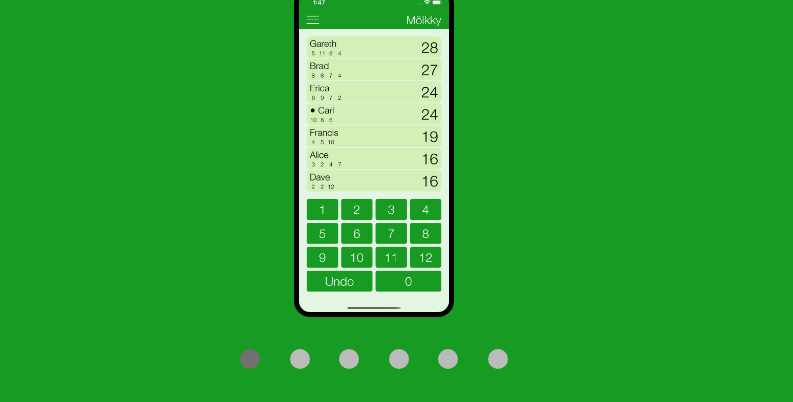
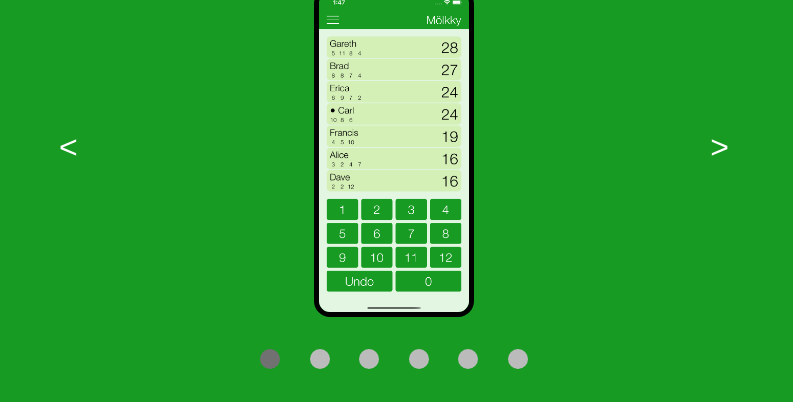
Before and after one commit to halll7/molkkyapp, a plain HTML site: page index.html in a window 1280 px wide. Shown: the part 84-486 px from the top of the page, without its empty margins (246-1039 px from the left). Drawn offline with Linux system fonts and the light colour scheme.

Commit message:
arrows to navigate images

```diff
--- a/index.html
+++ b/index.html
@@ -14,6 +14,7 @@
         <span id="molkkyLabel">Mölkky</span>
     </header>
     <section id="screenshots">
+        <button id="buttonLeft" class="arrowButton" onclick="incSlide(-1)">&lt;</button>
         <div class="screenshotContainer">
             <div class="screenshot fade">
                 <img class="image iphoneImage" src="img/screens/iphone-main.png" alt="">
@@ -34,14 +35,15 @@
                 <img class="image ipadImage" src="img/screens/ipad-rules.png" alt="">
             </div>
             <div class="dotContainer">
-                <span class="dot" onclick="currentSlide(1)"></span>
-                <span class="dot" onclick="currentSlide(2)"></span>
-                <span class="dot" onclick="currentSlide(3)"></span>
-                <span class="dot" onclick="currentSlide(4)"></span>
-                <span class="dot" onclick="currentSlide(5)"></span>
-                <span class="dot" onclick="currentSlide(6)"></span>
+                <span class="dot" onclick="setSlide(1)"></span>
+                <span class="dot" onclick="setSlide(2)"></span>
+                <span class="dot" onclick="setSlide(3)"></span>
+                <span class="dot" onclick="setSlide(4)"></span>
+                <span class="dot" onclick="setSlide(5)"></span>
+                <span class="dot" onclick="setSlide(6)"></span>
             </div>
         </div>
+        <button id="buttonRight" class="arrowButton" onclick="incSlide(1)">&gt;</button>
     </section>
     <footer id="footer">
         <a href="https://twitter.com/molkkyapp" target="_blank">
--- a/molkky.css
+++ b/molkky.css
@@ -30,8 +30,22 @@ body {
 }
 
 #screenshots {
+    display: flex;
+    flex-direction: row;
     height: 420px;
     width: 100%;
+}
+
+.arrowButton {
+    width: 5rem;
+    height: 319px;
+    margin: 0 3rem 0;
+    font-family: "HelveticaNeue-Light", "Helvetica Neue Light", "Helvetica Neue", Helvetica, Arial, "Lucida Grande", sans-serif;
+    font-size: 2rem;
+    border: 0;
+    outline: none;
+    background-color: transparent;
+    color: white;
 }
 
 .screenshotContainer {
--- a/molkky.js
+++ b/molkky.js
@@ -1,14 +1,14 @@
 var slideIndex = 1;
 
-function plusSlides(n) {
-    showSlides(slideIndex += n);
+function incSlide(n) {
+    showSlide(slideIndex += n);
 }
 
-function currentSlide(n) {
-    showSlides(slideIndex = n);
+function setSlide(n) {
+    showSlide(slideIndex = n);
 }
 
-function showSlides(n) {
+function showSlide(n) {
     var i;
     var slides = document.getElementsByClassName("screenshot");
     var dots = document.getElementsByClassName("dot");
@@ -25,5 +25,5 @@ function showSlides(n) {
 }
 
 window.onload = function(e) {
-    showSlides(slideIndex);
+    showSlide(slideIndex);
 }
```
